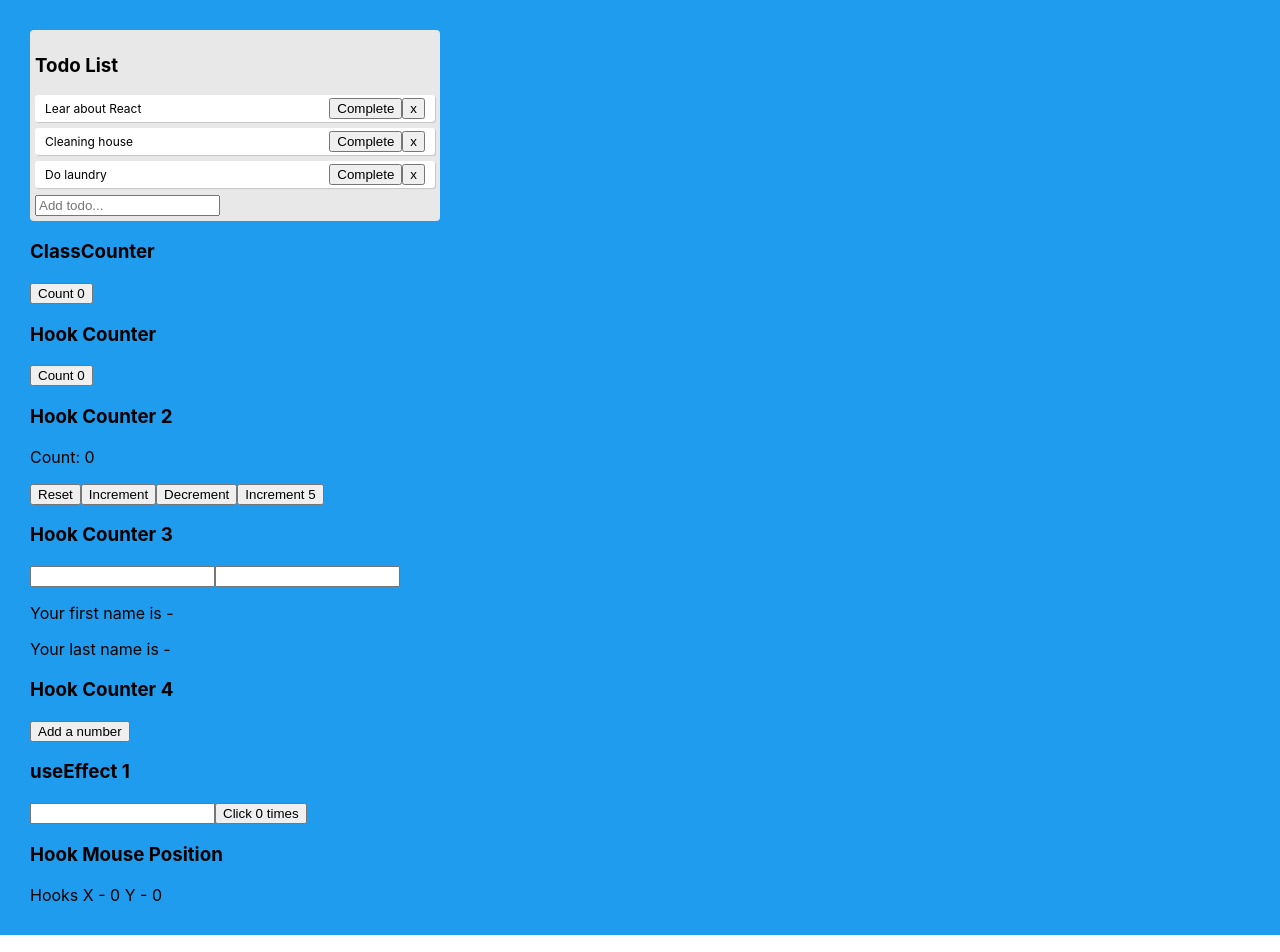
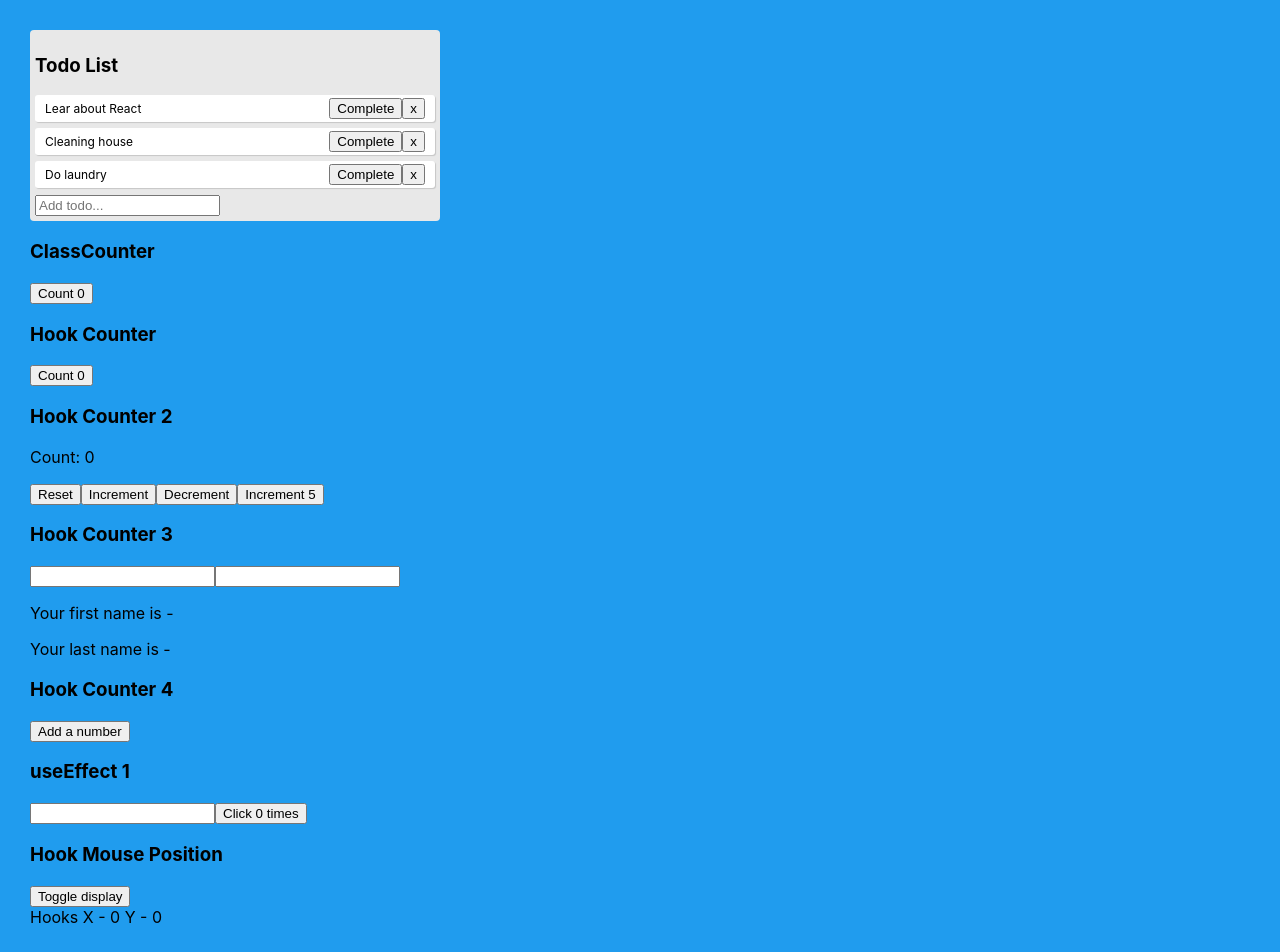
Before and after one commit to vchu22/react-hooks, a React (Create React App) app: page / in a window 1280 px wide. Shown: the top 952 px of the page. Built offline with nearby package versions, Linux system fonts and the light colour scheme.

Commit message:
canceling event listener after button click

```diff
--- a/src/App.js
+++ b/src/App.js
@@ -6,7 +6,7 @@
 import HookCounterThree from "./components/HookCounterThree";
 import HookCounterFour from "./components/HookCounterFour";
 import UseEffectOne from "./components/UseEffectOne";
-import HookMouse from "./components/HookMouse";
+import HookContainer from "./components/MouseContainer";
 
 function Todo({ todo, index, completeTodo, removeTodo }) {
   return (
@@ -100,7 +100,7 @@
         <HookCounterThree />
         <HookCounterFour />
         <UseEffectOne />
-        <HookMouse />
+        <HookContainer />
       </div>
     </div>
   );
--- a/src/components/HookMouse.js
+++ b/src/components/HookMouse.js
@@ -11,12 +11,17 @@
 
   useEffect(() => {
     console.log("useEffect called");
-    window.addEventListener("mousedown", logMousePosition);
+    window.addEventListener("mousemove", logMousePosition);
+
+    // effect clean up code (canceling event listener)
+    return () => {
+      console.log("Component unmounting code");
+      window.removeEventListener("mousemove", logMousePosition);
+    };
   }, []); // use empty array to run effect only once without depending on any state
 
   return (
     <div>
-      <h3>Hook Mouse Position</h3>
       <span>
         Hooks X - {x} Y - {y}
       </span>
--- /dev/null
+++ b/src/components/MouseContainer.js
@@ -0,0 +1,15 @@
+import React, { useState } from "react";
+import HookMouse from "./HookMouse";
+
+function MouseContainer() {
+  const [display, setDisplay] = useState(true);
+  return (
+    <div>
+      <h3>Hook Mouse Position</h3>
+      <button onClick={() => setDisplay(!display)}>Toggle display</button>
+      {display && <HookMouse />}
+    </div>
+  );
+}
+
+export default MouseContainer;
```
